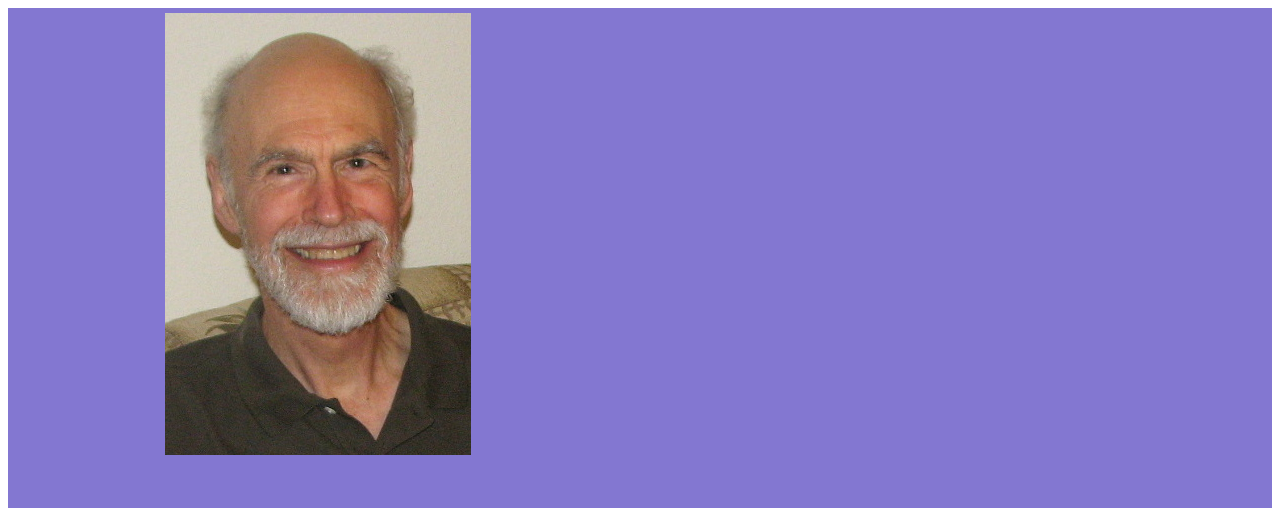
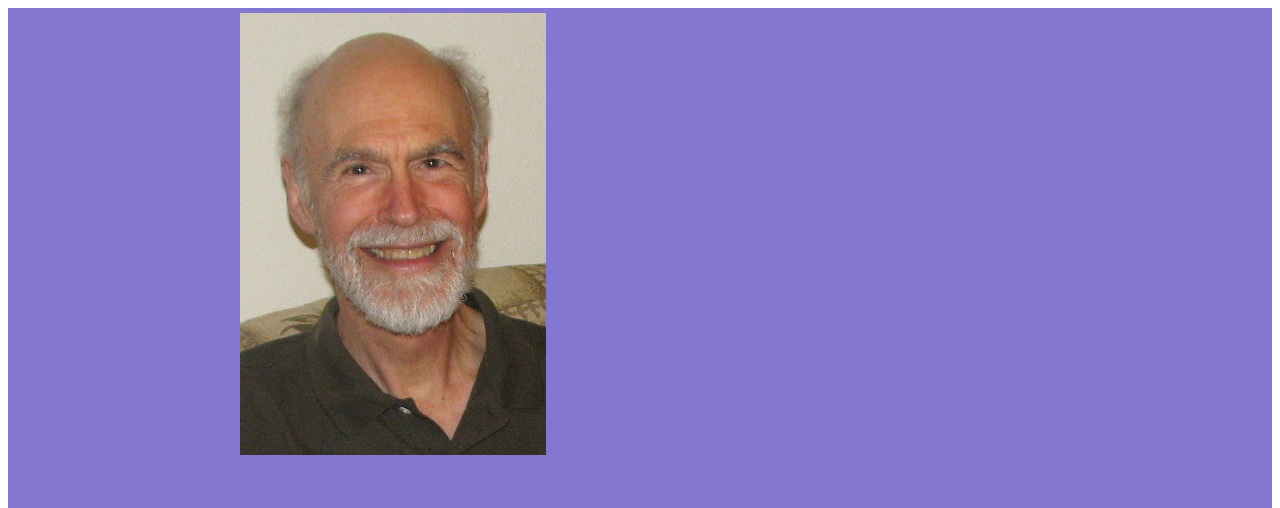
Before and after one commit to DrKalen/CSS-Resume-Project, a plain HTML site: page index.html in a window 1280 px wide. Shown: the top 508 px of the page. Drawn offline with nearby package versions, Linux system fonts and the light colour scheme.

Commit message:
Adjust for smaller screen sizes by using max-width

```diff
--- a/css/styles.css
+++ b/css/styles.css
@@ -34,7 +34,7 @@ a:hover {
 }
 
 .content-wrapper {
-    width: 950px;
+    max-width: 800px;
     padding: 5px;
     margin: 0 auto;
 }
```
